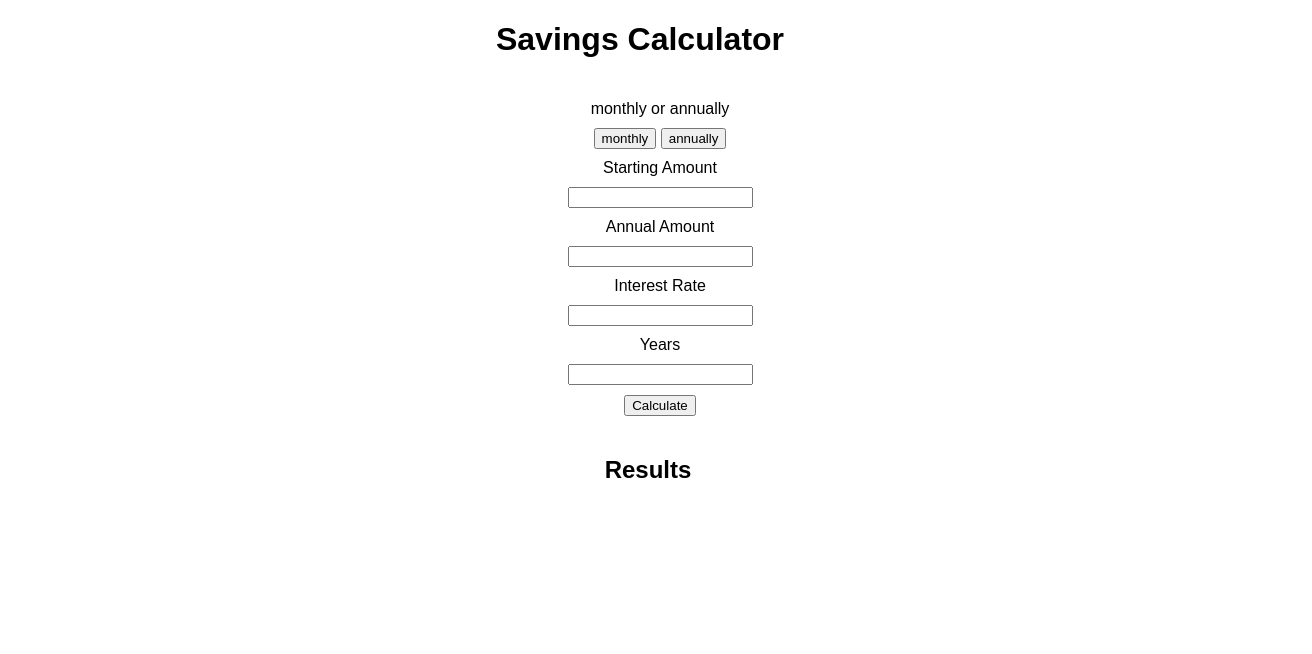
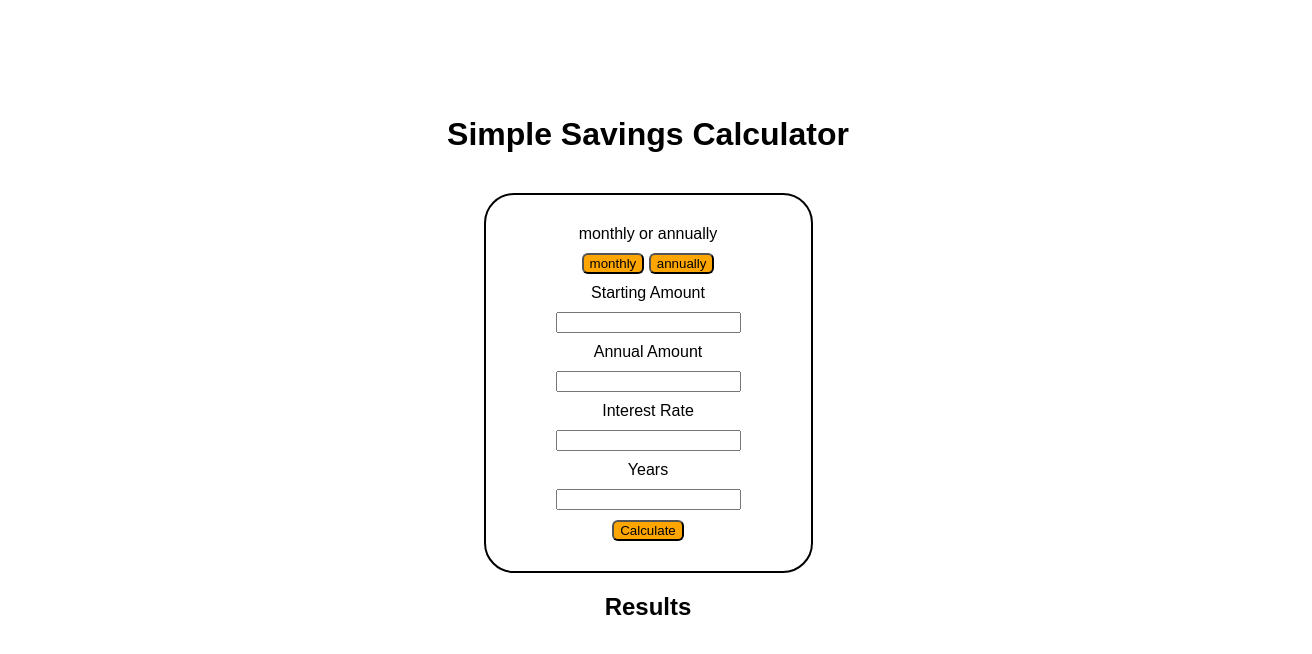
Before and after one commit to KianMouton/Savings-Calculator, a plain HTML site: page index.html in a window 1280 px wide. Shown: the whole page, 1312 px wide, since content can reach past the window. Drawn offline with Linux system fonts and the light colour scheme.

Commit message:
changed css and html

```diff
--- a/index.html
+++ b/index.html
@@ -8,14 +8,15 @@
 </head>
 <body>
     <header>
-        <h1>Savings Calculator</h1>
+        <h1 id="main-header">Simple Savings Calculator</h1>
     </header>
     <main>
+        <div class="container">
             <div id="inputs">
                 <label for="monthly/yearly">monthly or annually</label>
                 <div id="monthly/yearly">
-                <input id="monthly" type="button" value="monthly">
-                <input id="annually" type="button" value="annually">
+                    <input class="button" id="monthly" type="button" value="monthly">
+                    <input class="button" id="annually" type="button" value="annually">
                 </div>
                 <label for="amount">Starting Amount</label>
                 <input type="number" name="amount" id="amount">
@@ -25,7 +26,8 @@
                 <input type="number" name="rate" id="rate">
                 <label id="year-label" for="years">Years</label>
                 <input type="number" name="years" id="years">
-            <button id="calculate">Calculate</button>
+                <button class="button" id="calculate">Calculate</button>
+            </div>
         </div>
         <div id="results">
             <h2>Results</h2>
--- a/styles.css
+++ b/styles.css
@@ -1,5 +1,26 @@
+html {
+    display: flex;
+    height: 100vh;
+    align-items: center;
+}
+
 * {
     font-family: sans-serif;
+}
+
+#main-header {
+    margin-bottom: 40px;
+}
+
+.button {
+    background-color: orange;
+    border-radius: 6px;
+    transition: 0.2s ease-in-out;
+}
+
+.button:hover {
+    background-color: rgb(212, 138, 0);
+    box-shadow: 0 12px 16px 0 rgba(0,0,0,0.24),0 17px 50px 0 rgba(0,0,0,0.19);
 }
 
 #results {
@@ -18,13 +39,22 @@ h1, h2 {
     text-align: center;
 }
 
+.container {
+    display: flex;
+    flex-direction: column;
+    align-items: center;
+    justify-content: center;
+}
+
+
 #inputs {
     display: flex;
     flex-direction: column;
     align-items: center;
     justify-content: center;
     gap: 10px;
-    width: 100%;
-    height: 100%;
-    padding: 20px;
+    padding: 30px 70px 30px 70px;
+    border: 2px solid black;
+    border-radius: 30px;
+    margin: 0px 100px;
 }
```
Lines whose indentation alone changed are shown as unchanged.
